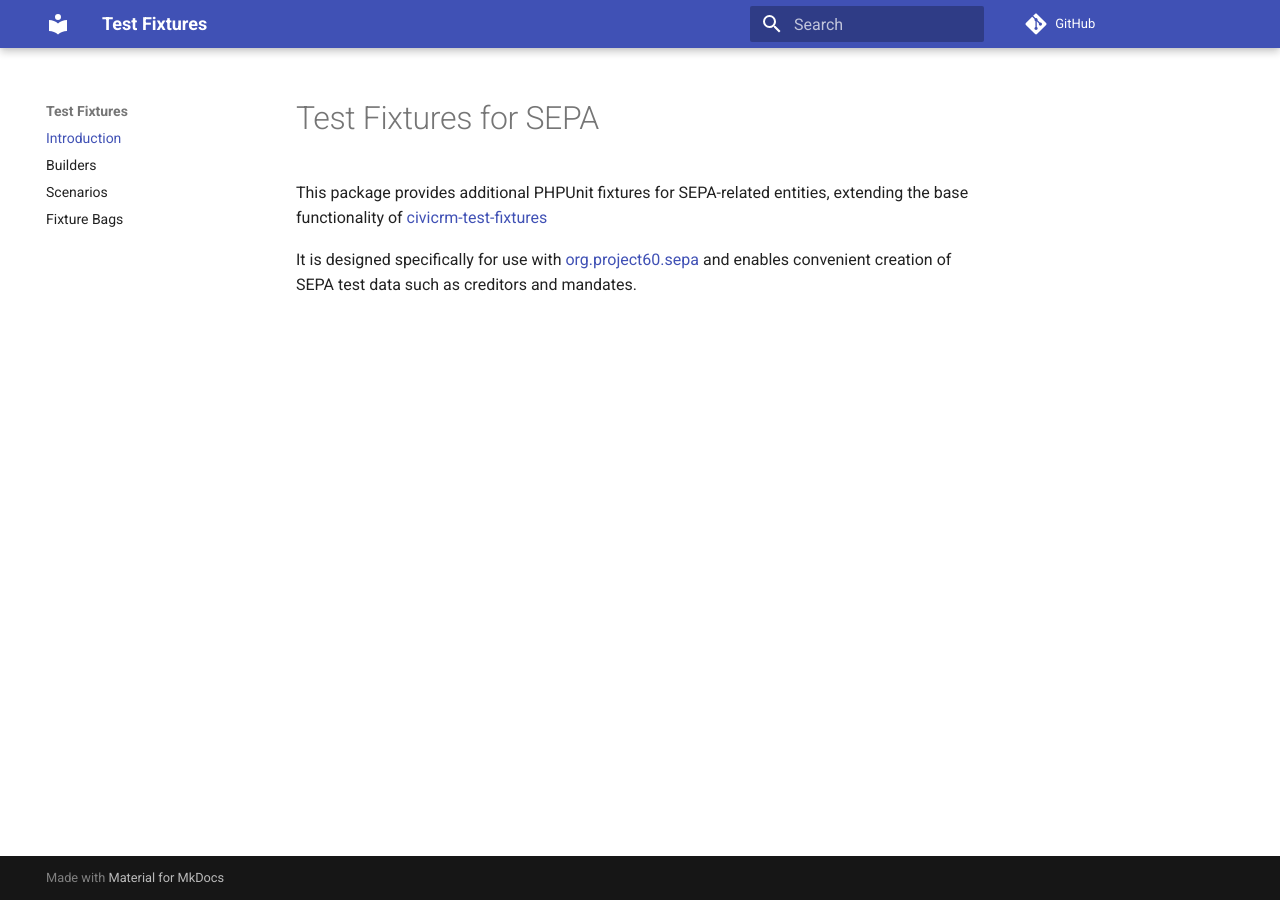
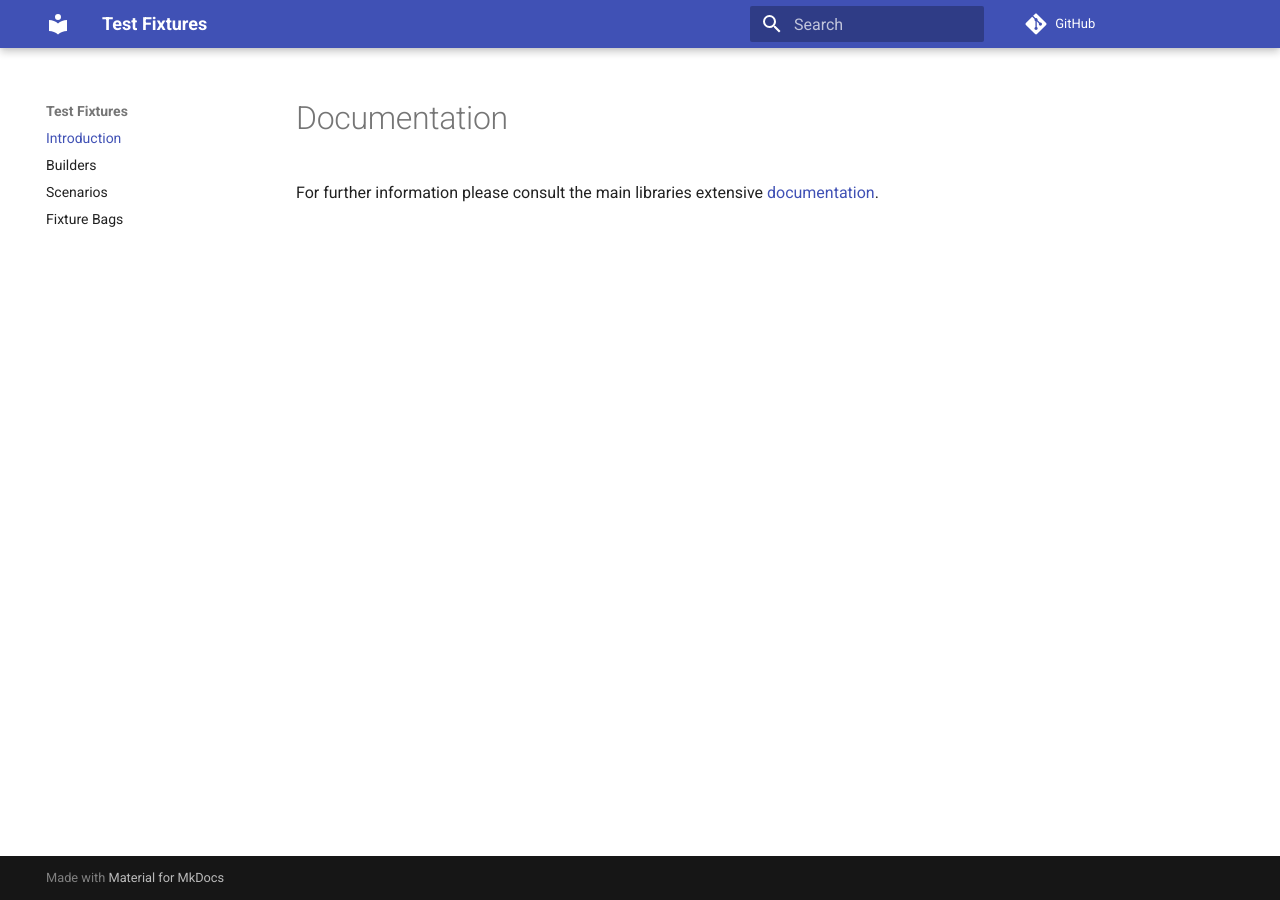
Before and after one commit to systopia/civicrm-test-fixtures-sepa, an MkDocs documentation site: the page built from docs/index.md, in a window 1280 px wide. Built offline with MkDocs 1.6.1 and Material for MkDocs 9.7.7, drawn with Linux system fonts in a browser that asks for light colours; comment, search, counter and statistics services are not loaded.

Commit message:
Added Documentation

```diff
--- a/docs/index.md
+++ b/docs/index.md
@@ -1,5 +1,3 @@
-# Test Fixtures for SEPA
+# Documentation
 
-This package provides additional PHPUnit fixtures for SEPA-related entities, extending the base functionality of [civicrm-test-fixtures](https://github.com/systopia/civicrm-test-fixtures)
-
-It is designed specifically for use with [org.project60.sepa](https://github.com/Project60/org.project60.sepa) and enables convenient creation of SEPA test data such as creditors and mandates.
+For further information please consult the main libraries extensive [documentation](https://github.com/systopia/civicrm-test-fixtures/blob/main/docs/index.md).
```
